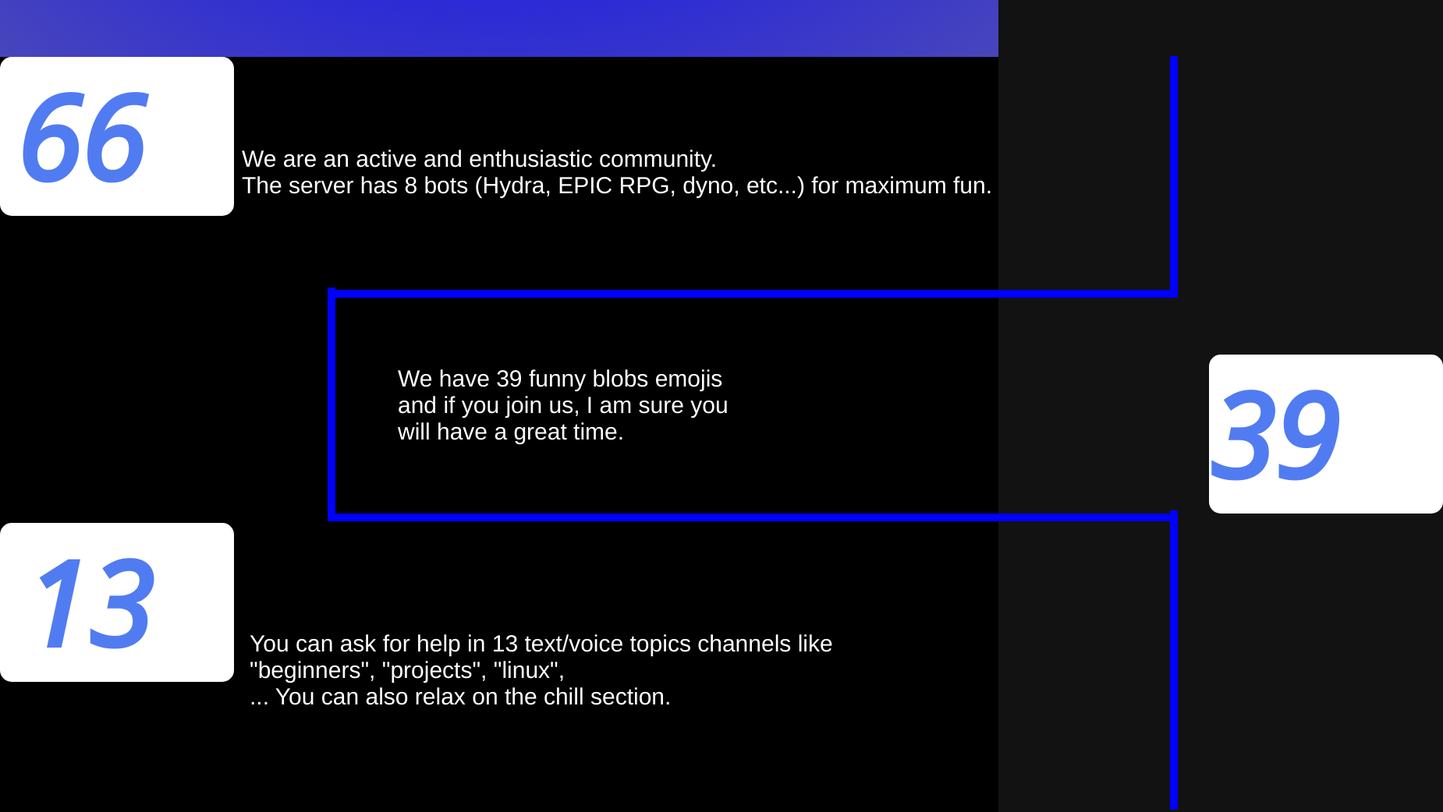
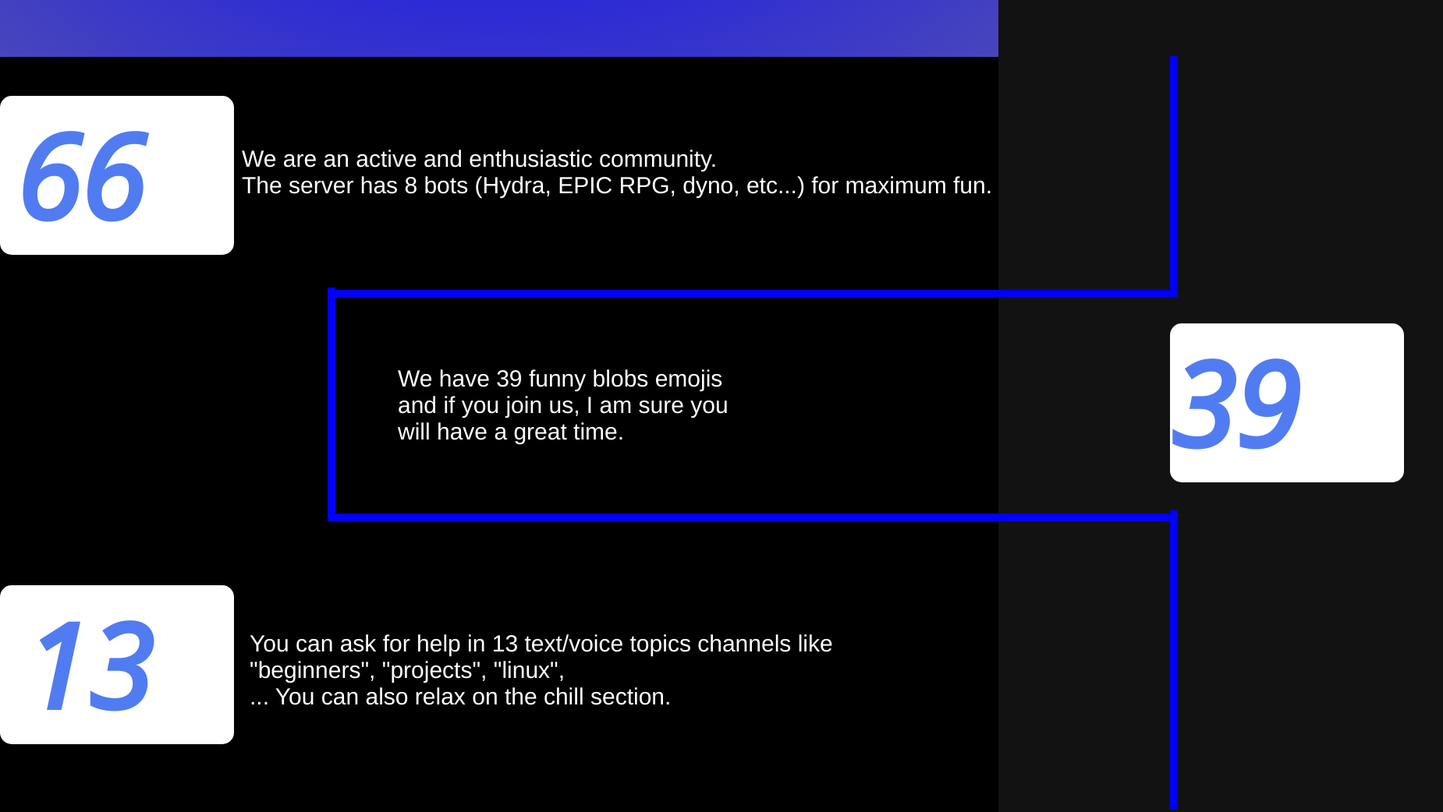
Before and after one commit to Raspberry-Pi-Squad/website, a plain HTML site: page index.html in a window 1280 px wide. Shown: the part 1960-3002 px from the top of the page at 78% size, 1850 px wide, since content can reach past the window. Drawn offline with nearby package versions, Linux system fonts and the light colour scheme.

Commit message:
Update stats

```diff
--- a/src/styles/index.css
+++ b/src/styles/index.css
@@ -214,6 +214,8 @@ section.landing h1 {
 }
 
 .row_stat .Box1{
+    position: relative;
+    top: 50px;
     width: 300px;
     font-size: 100px;
     border: none;
@@ -240,8 +242,8 @@ section.landing h1 {
     background-color: white;
     color: rgb(81, 124, 241);
     position: relative;
-    left: 1550px;
-    bottom: 200px;
+    left: 1500px;
+    bottom: 240px;
 }
 
 .row_stat .row_description2{
@@ -262,7 +264,7 @@ section.landing h1 {
     color: rgb(81, 124, 241);
     padding-left: 30px;
     position: relative;
-    bottom: 600px;
+    bottom: 520px;
 }
 
 .row_stat .row_description3{
```
